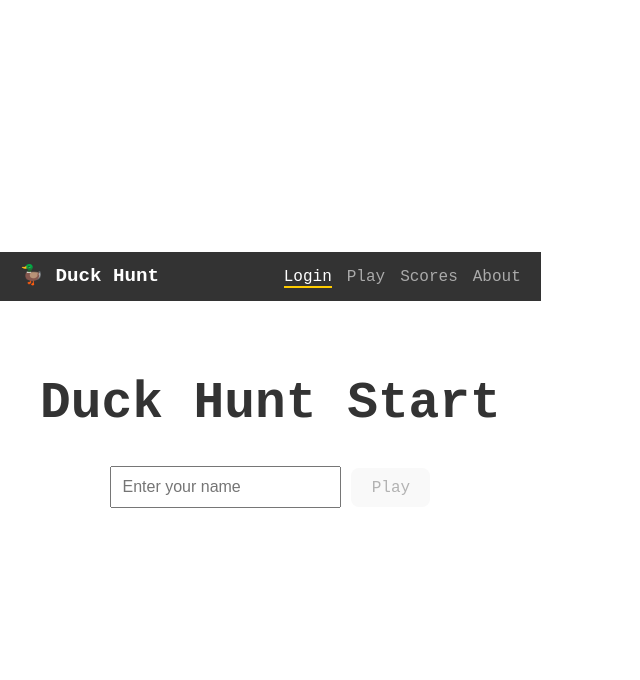
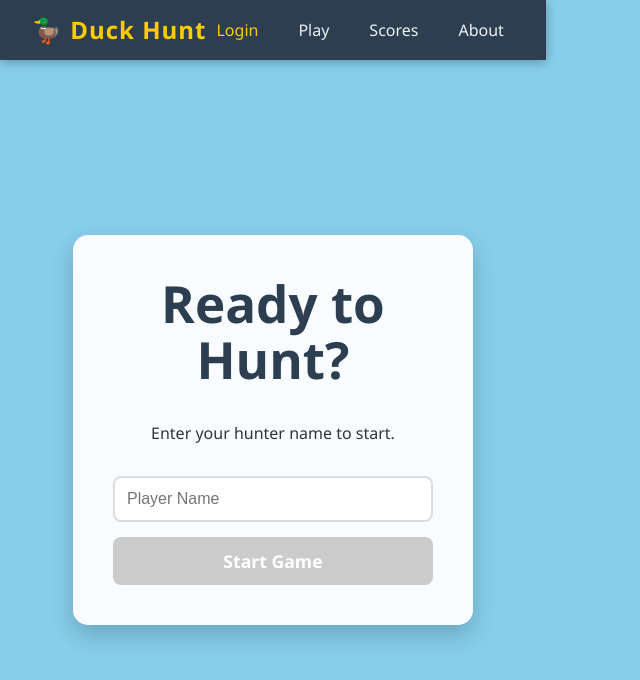
Before and after one commit to AlexDoblyno/CS260_huntDuck_demo4school, a React (Vite) app in the folder duck-hunt/: page / in a window 1280 px wide. Shown: the top 680 px of the page, without its empty margins (0-640 px from the left). Built offline with nearby package versions, Linux system fonts and the light colour scheme.

Commit message:
impove visual

```diff
--- a/duck-hunt/package.json
+++ b/duck-hunt/package.json
@@ -11,7 +11,8 @@
   },
   "dependencies": {
     "react": "^19.2.0",
-    "react-dom": "^19.2.0"
+    "react-dom": "^19.2.0",
+    "react-router-dom": "^7.10.1"
   },
   "devDependencies": {
     "@eslint/js": "^9.39.1",
--- a/duck-hunt/src/About.jsx
+++ b/duck-hunt/src/About.jsx
@@ -2,9 +2,18 @@ import React from 'react';
 
 export default function About() {
   return (
-    <div className="page-content">
-      <h1>About</h1>
-      <p>This is a classic Duck Hunt game demo built with React.</p>
+    <div className="card">
+      <h1>About Duck Hunt</h1>
+      <p>
+        This is a web-based remake of the classic arcade game.
+      </p>
+      <p>
+        <strong>How to play:</strong><br/>
+        Click on the ducks as they fly across the screen to score points.
+      </p>
+      <p style={{marginTop: '20px', fontSize: '0.9rem', color: '#666'}}>
+        Built for CS 260 by [Your Name]
+      </p>
     </div>
   );
 }
--- a/duck-hunt/src/App.css
+++ b/duck-hunt/src/App.css
@@ -1,15 +1,142 @@
+:root {
+  --primary-color: #ffcc00; /* 鸭子黄 */
+  --accent-color: #ff8c00;  /* 深橙色 */
+  --bg-color: #87CEEB;      /* 天空蓝 */
+  --text-color: #333;
+  --card-bg: rgba(255, 255, 255, 0.95);
+}
+
+* {
+  box-sizing: border-box;
+}
+
 body {
   margin: 0;
-  overflow: hidden;
-  font-family: 'Courier New', Courier, monospace;
+  font-family: 'Segoe UI', Roboto, Helvetica, Arial, sans-serif;
+  background-color: var(--bg-color);
+  color: var(--text-color);
+  overflow: hidden; /* 防止出现滚动条 */
 }
 
-.game-container {
-  width: 100vw;
+/* --- 导航栏 --- */
+.navbar {
+  display: flex;
+  justify-content: space-between;
+  align-items: center;
+  background-color: #2c3e50;
+  padding: 0 2rem;
+  height: 60px;
+  box-shadow: 0 2px 10px rgba(0,0,0,0.3);
+  position: relative;
+  z-index: 100;
+}
+
+.brand {
+  font-size: 1.5rem;
+  font-weight: bold;
+  color: var(--primary-color);
+  letter-spacing: 1px;
+}
+
+.nav-links {
+  display: flex;
+  gap: 20px;
+}
+
+.nav-item {
+  color: #ecf0f1;
+  text-decoration: none;
+  font-weight: 500;
+  padding: 5px 10px;
+  transition: color 0.3s;
+}
+
+.nav-item:hover, .nav-item.active {
+  color: var(--primary-color);
+}
+
+/* --- 主布局容器 --- */
+.app-container {
+  display: flex;
+  flex-direction: column;
   height: 100vh;
-  background-color: #87CEEB; /* 天空蓝 */
+}
+
+.main-content {
+  flex: 1;
+  display: flex;
+  justify-content: center; /* 水平居中 */
+  align-items: center;     /* 垂直居中 */
   position: relative;
-  cursor: crosshair; /* 变成瞄准镜光标 */
+}
+
+/* --- 通用卡片样式 (用于 Login, Scores, About) --- */
+.card {
+  background-color: var(--card-bg);
+  padding: 2.5rem;
+  border-radius: 15px;
+  box-shadow: 0 10px 25px rgba(0,0,0,0.2);
+  text-align: center;
+  max-width: 400px;
+  width: 90%;
+  animation: fadeIn 0.5s ease-out;
+}
+
+.card h1 {
+  margin-top: 0;
+  color: #2c3e50;
+}
+
+/* --- 表单与按钮 --- */
+input[type="text"] {
+  width: 100%;
+  padding: 12px;
+  margin: 15px 0;
+  border: 2px solid #ddd;
+  border-radius: 8px;
+  font-size: 1rem;
+  outline: none;
+  transition: border-color 0.3s;
+}
+
+input[type="text"]:focus {
+  border-color: var(--accent-color);
+}
+
+button {
+  background-color: var(--accent-color);
+  color: white;
+  border: none;
+  padding: 12px 24px;
+  font-size: 1.1rem;
+  border-radius: 8px;
+  cursor: pointer;
+  transition: transform 0.1s, background-color 0.3s;
+  font-weight: bold;
+  width: 100%;
+}
+
+button:hover:not(:disabled) {
+  background-color: #e67e22;
+  transform: scale(1.05);
+}
+
+button:disabled {
+  background-color: #ccc;
+  cursor: not-allowed;
+}
+
+/* --- 简单的动画 --- */
+@keyframes fadeIn {
+  from { opacity: 0; transform: translateY(20px); }
+  to { opacity: 1; transform: translateY(0); }
+}
+
+/* --- 游戏区域特定样式 --- */
+.game-area-wrapper {
+  width: 100%;
+  height: 100%;
+  position: relative;
 }
 
 .ground {
@@ -17,7 +144,7 @@ body {
   bottom: 0;
   width: 100%;
   height: 150px;
-  background-color: #228B22; /* 草地绿 */
+  background: linear-gradient(#228B22, #006400); /* 更有质感的草地 */
   z-index: 10;
 }
 
@@ -25,78 +152,29 @@ body {
   position: absolute;
   top: 20px;
   left: 20px;
-  font-size: 24px;
-  background: rgba(255, 255, 255, 0.8);
-  padding: 10px 20px;
-  border-radius: 8px;
+  font-size: 2rem;
+  font-weight: bold;
+  color: white;
+  text-shadow: 2px 2px 4px rgba(0,0,0,0.5);
   z-index: 20;
 }
 
-/* 简单的 CSS 鸭子 */
+/* 鸭子样式 */
 .duck {
   width: 60px;
   height: 60px;
-  background-color: #ffcc00;
+  background-color: var(--primary-color);
   border-radius: 50%;
   position: absolute;
-  border: 3px solid #fff;
+  border: 4px solid white;
   display: flex;
   align-items: center;
   justify-content: center;
-  box-shadow: 2px 2px 5px rgba(0,0,0,0.2);
+  box-shadow: 4px 4px 10px rgba(0,0,0,0.2);
+  cursor: crosshair;
 }
 
 .duck::after {
-  content: "🦆"; /* 使用 Emoji 作为鸭子，简单直观 */
-  font-size: 30px;
+  content: "🦆";
+  font-size: 32px;
 }
-
-.navbar {
-  display: flex;
-  justify-content: space-between;
-  align-items: center;
-  background-color: #333;
-  color: white;
-  padding: 10px 20px;
-  position: relative;
-  z-index: 100; /* 确保在最上层 */
-}
-
-.brand {
-  font-weight: bold;
-  font-size: 1.2rem;
-}
-
-.nav-item {
-  color: #aaa;
-  text-decoration: none;
-  margin-left: 15px;
-}
-
-.nav-item.active {
-  color: white;
-  border-bottom: 2px solid #ffcc00;
-}
-
-/* 页面通用容器 */
-.page-content {
-  padding: 40px;
-  text-align: center;
-  color: #333;
-}
-
-.login-container input {
-  padding: 10px;
-  font-size: 16px;
-  margin-right: 10px;
-}
-
-/* 调整 Play 区域，因为现在有了导航栏 */
-.game-area {
-  position: relative;
-  /* 减去导航栏的高度 */
-  height: calc(100vh - 50px);
-  width: 100vw;
-  overflow: hidden;
-  background-color: #87CEEB;
-}
--- a/duck-hunt/src/App.jsx
+++ b/duck-hunt/src/App.jsx
@@ -9,11 +9,11 @@ import './App.css';
 function App() {
   return (
     <BrowserRouter>
-      <div className="app">
+      <div className="app-container">
         {/* 导航栏 */}
         <header className="navbar">
           <div className="brand">🦆 Duck Hunt</div>
-          <nav>
+          <nav className="nav-links">
             <NavLink className="nav-item" to="/">Login</NavLink>
             <NavLink className="nav-item" to="/play">Play</NavLink>
             <NavLink className="nav-item" to="/scores">Scores</NavLink>
@@ -21,14 +21,16 @@ function App() {
           </nav>
         </header>
 
-        {/* 路由出口 */}
+        {/* 主内容区域 */}
+        <main className="main-content">
           <Routes>
             <Route path="/" element={<Login />} />
             <Route path="/play" element={<Play />} />
             <Route path="/scores" element={<Scores />} />
             <Route path="/about" element={<About />} />
-          <Route path="*" element={<main>404 Not Found</main>} />
+            <Route path="*" element={<div className="card">404 Not Found</div>} />
           </Routes>
+        </main>
       </div>
     </BrowserRouter>
   );
--- a/duck-hunt/src/Login.jsx
+++ b/duck-hunt/src/Login.jsx
@@ -6,21 +6,23 @@ export default function Login() {
   const navigate = useNavigate();
 
   const handleLogin = () => {
-    // 简单模拟登录，实际课程可能需要存 localStorage
     localStorage.setItem('userName', name);
     navigate('/play');
   };
 
   return (
-    <div className="page-content login-container">
-      <h1>Duck Hunt Start</h1>
+    <div className="card">
+      <h1>Ready to Hunt?</h1>
+      <p>Enter your hunter name to start.</p>
       <input
         type="text"
-        placeholder="Enter your name"
+        placeholder="Player Name"
         value={name}
         onChange={(e) => setName(e.target.value)}
       />
-      <button onClick={handleLogin} disabled={!name}>Play</button>
+      <button onClick={handleLogin} disabled={!name}>
+        Start Game
+      </button>
     </div>
   );
 }
--- a/duck-hunt/src/Play.jsx
+++ b/duck-hunt/src/Play.jsx
@@ -6,11 +6,11 @@ export default function Play() {
   const [position, setPosition] = useState({ x: 100, y: 100 });
 
   const getRandomPosition = () => {
-    const maxWidth = window.innerWidth - 80;
-    const maxHeight = window.innerHeight - 200;
-    const x = Math.floor(Math.random() * maxWidth);
-    const y = Math.floor(Math.random() * maxHeight);
-    return { x, y };
+      const maxWidth = window.innerWidth - 80;
+      const maxHeight = window.innerHeight - 200; // 减去头部和草地
+      const x = Math.floor(Math.random() * maxWidth);
+      const y = Math.floor(Math.random() * maxHeight);
+      return { x, y };
   };
 
   useEffect(() => {
@@ -21,13 +21,14 @@ export default function Play() {
   }, []);
 
   const shootDuck = () => {
-    setScore((prevScore) => prevScore + 1);
+    setScore((s) => s + 1);
     setPosition(getRandomPosition());
   };
 
   return (
-    <div className="game-area">
-      <div className="scoreboard">Score: <strong>{score}</strong></div>
+    // 使用 game-area-wrapper 让它充满剩余空间
+    <div className="game-area-wrapper">
+      <div className="scoreboard">Score: {score}</div>
       <Duck x={position.x} y={position.y} onClick={shootDuck} />
       <div className="ground"></div>
     </div>
--- a/duck-hunt/src/Scores.jsx
+++ b/duck-hunt/src/Scores.jsx
@@ -2,11 +2,18 @@ import React from 'react';
 
 export default function Scores() {
   return (
-    <div className="page-content">
-      <h1>High Scores</h1>
-      <ul>
-        <li>Hunter1 - 50</li>
-        <li>Hunter2 - 40</li>
+    <div className="card">
+      <h1>Leaderboard</h1>
+      <ul style={{ listStyle: 'none', padding: 0, textAlign: 'left' }}>
+        <li style={{ padding: '10px', borderBottom: '1px solid #eee', display: 'flex', justifyContent: 'space-between' }}>
+          <span>🥇 Hunter1</span> <span>500 pts</span>
+        </li>
+        <li style={{ padding: '10px', borderBottom: '1px solid #eee', display: 'flex', justifyContent: 'space-between' }}>
+          <span>🥈 Hunter2</span> <span>450 pts</span>
+        </li>
+        <li style={{ padding: '10px', display: 'flex', justifyContent: 'space-between' }}>
+          <span>🥉 Hunter3</span> <span>300 pts</span>
+        </li>
       </ul>
     </div>
   );
```
Also changed, not shown: 1 other file (tests, documents, lock files or other folders). Lines whose indentation alone changed are shown as unchanged.
